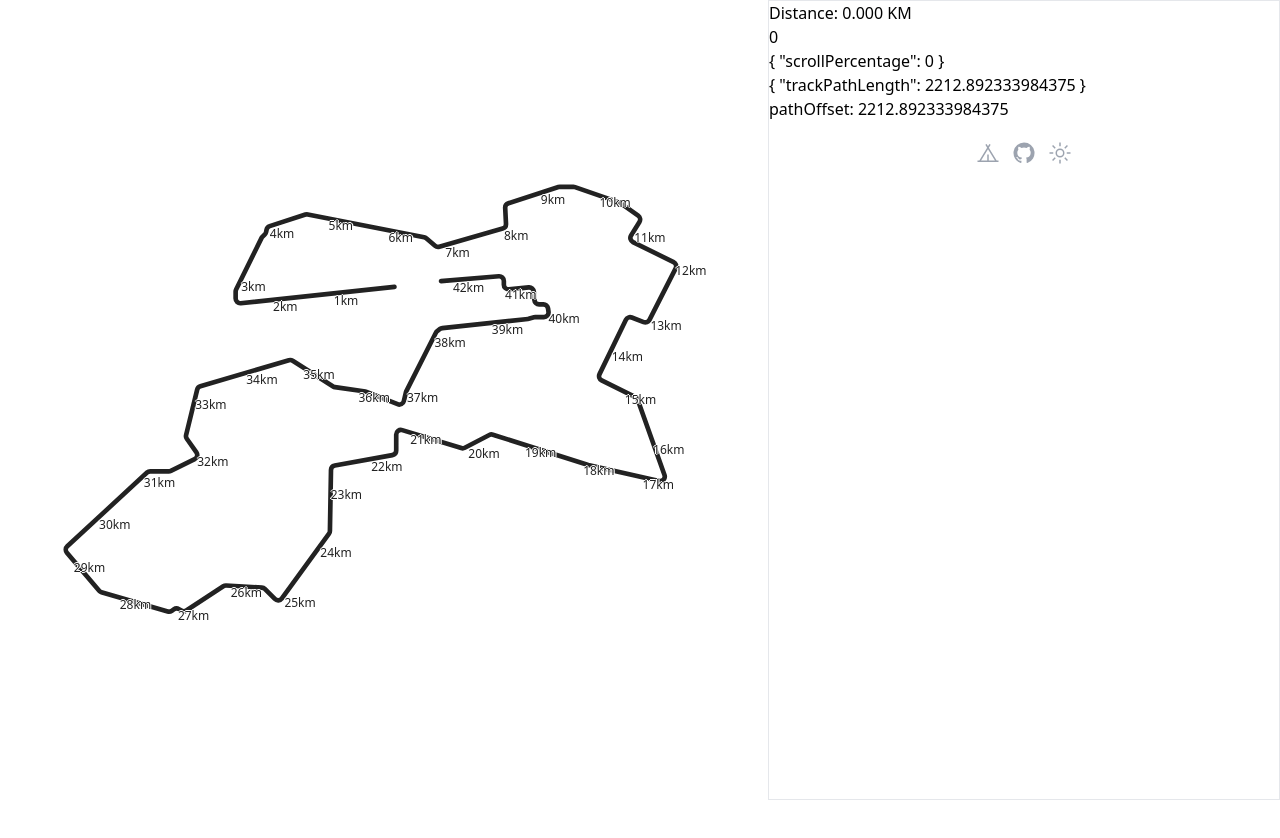
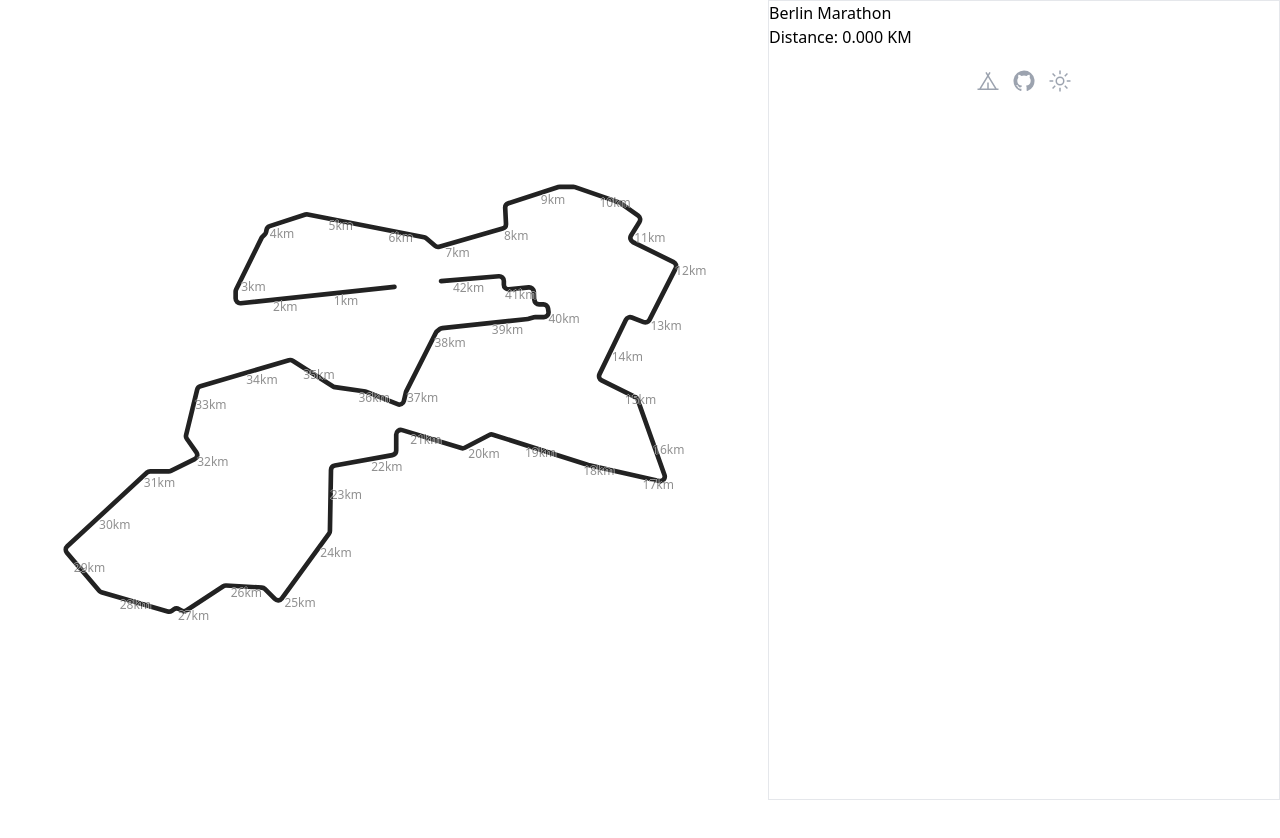
Before and after one commit to 13ruceYu/marathon-routes, a Nuxt app: page / in a window 1280 px wide. Shown: the top 838 px of the page. Built offline with nearby package versions, Linux system fonts and the light colour scheme; a web font is replaced by a local one.

Commit message:
chore: optimize split

```diff
--- a/app/app.vue
+++ b/app/app.vue
@@ -20,6 +20,7 @@ body,
   height: 100vh;
   margin: 0;
   padding: 0;
+  scroll-behavior: smooth;
 }
 
 html.dark {
--- a/app/constants/index.ts
+++ b/app/constants/index.ts
@@ -2,7 +2,7 @@ export const appName = 'Marathon Routes'
 export const appDescription = 'Interactive Marathon Routes'
 
 export const FULL_MARATHON_DISTANCE = 42.195
-export const corners = [
+export const splits = [
   { st: 0, ed: 0.02369949046095509, ch: '1km' },
   { st: 0.02369949046095509, ed: 0.04739898092191018, ch: '2km' },
   { st: 0.04739898092191018, ed: 0.07109847138286526, ch: '3km' },
--- a/app/pages/index.vue
+++ b/app/pages/index.vue
@@ -1,28 +1,43 @@
 <script setup lang="ts">
-import { corners, FULL_MARATHON_DISTANCE } from '~/constants'
+import { FULL_MARATHON_DISTANCE, splits } from '~/constants'
+
+interface ISplit {
+  st: number
+  ed: number
+  ch: string
+  x: number
+  y: number
+}
 
 const trackRef = useTemplateRef<SVGPathElement>('trackRef')
 const showSection = ref(false)
-const showCorner = ref(false)
 const sectionStart = ref(0)
 const sectionEnd = ref(0)
-const cornerStart = ref(0)
-const cornerEnd = ref(0)
+const splitStart = ref(0)
+const splitEnd = ref(0)
 const scrollPercentage = ref(0)
 const scrollContainer = useTemplateRef<HTMLDivElement>('scrollContainer')
 const { y } = useWindowScroll()
 const trackPathLength = ref(0)
+const currentSplit = ref({})
 const pathOffset = computed(() => {
   return trackPathLength.value * (1 - scrollPercentage.value)
 })
-const cornerList = ref(corners)
+const splitList = ref(splits)
+const rangeLength = computed(() => {
+  return (splitEnd.value - splitStart.value) * trackPathLength.value
+})
+const rangeOffset = computed(() => {
+  return -splitStart.value * trackPathLength.value
+})
 
 onMounted(() => {
   if (!trackRef.value)
     return
   trackPathLength.value = trackRef.value.getTotalLength()
   calcScrollPercentage()
-  cornerList.value = corners.map((c, cIdx) => {
+  setRange()
+  splitList.value = splits.map((c, cIdx) => {
     const cXY = trackRef.value.getPointAtLength(trackPathLength.value * ((cIdx + 1) / 42.195))
     return {
       ...c,
@@ -34,7 +49,18 @@ onMounted(() => {
 
 watch(y, () => {
   calcScrollPercentage()
+  setRange()
 })
+
+function setRange() {
+  splitList.value.forEach((split) => {
+    if (scrollPercentage.value > split.st && scrollPercentage.value < split.ed) {
+      splitStart.value = split.st
+      splitEnd.value = split.ed
+      currentSplit.value = split
+    }
+  })
+}
 
 function calcScrollPercentage() {
   if (!scrollContainer.value)
@@ -42,12 +68,13 @@ function calcScrollPercentage() {
   scrollPercentage.value = window.scrollY / (scrollContainer.value.scrollHeight - window.innerHeight)
 }
 
-function setScrollPercentage(percentage: number) {
-  scrollPercentage.value = percentage
+function handleSplitNameClick(percentage: number) {
   if (!scrollContainer.value)
     return
   window.scrollTo(0, percentage * (scrollContainer.value.scrollHeight - window.innerHeight))
 }
+
+// TODO: click split name, scroll to split not smooth-focus on scrollbar progress
 </script>
 
 <template>
@@ -65,30 +92,37 @@ function setScrollPercentage(percentage: number) {
                   stroke-linecap="round"
                 />
               </defs>
+              <g
+                class="range"
+                :class="[scrollPercentage ? '' : 'hidden']"
+              >
+                <use
+                  href="#track"
+                  class="path stroke-width-8 stroke-red-6"
+                  :style="{ strokeDasharray: `${rangeLength} ${trackPathLength}`, strokeDashoffset: rangeOffset }"
+                />
+              </g>
               <g class="dark:invert-100">
                 <use href="#track" class="base stroke-width-4 stroke-dark" />
-                <use href="#track" class="progress stroke-width-2 stroke-white transition-all duration-500 ease-out" :style="{ strokeDasharray: trackPathLength, strokeDashoffset: pathOffset }" />
+                <use href="#track" class="progress stroke-width-1 stroke-white transition-all duration-500 ease-out" :style="{ strokeDasharray: trackPathLength, strokeDashoffset: pathOffset }" />
               </g>
             </svg>
             <div
-              v-for="(c, key) in cornerList"
+              v-for="(c, key) in splitList"
               :key="key"
-              class="corner-name absolute cursor-pointer text-xs text-dark text-shadow dark:invert-100"
-              :class="[(c.st < scrollPercentage) || c.st < scrollPercentage && scrollPercentage < c.ed ? 'highlighted' : '']"
+              class="split-name absolute cursor-pointer text-xs text-dark text-shadow dark:invert-100"
+              :class="[(c.st < scrollPercentage) || c.st < scrollPercentage && scrollPercentage < c.ed ? 'highlighted' : 'opacity-50']"
               :style=" `left: ${(c.x || 0) * 100}%; top: ${(c.y || 0) * 100}%;`"
-              @click="setScrollPercentage(c.ed)"
+              @click="handleSplitNameClick(c.ed)"
             >
               {{ c.ch }}
             </div>
           </div>
         </div>
         <div class="detail-info border">
+          <h1>Berlin Marathon</h1>
           <p>Distance: {{ (FULL_MARATHON_DISTANCE * scrollPercentage).toFixed(3) }} KM</p>
-          <p>{{ y }}</p>
-          <p>{{ { scrollPercentage } }}</p>
-          <p>{{ { trackPathLength } }}</p>
-          <p>pathOffset: {{ pathOffset }}</p>
-          <p><Footer /></p>
+          <Footer />
         </div>
       </div>
     </div>
```
